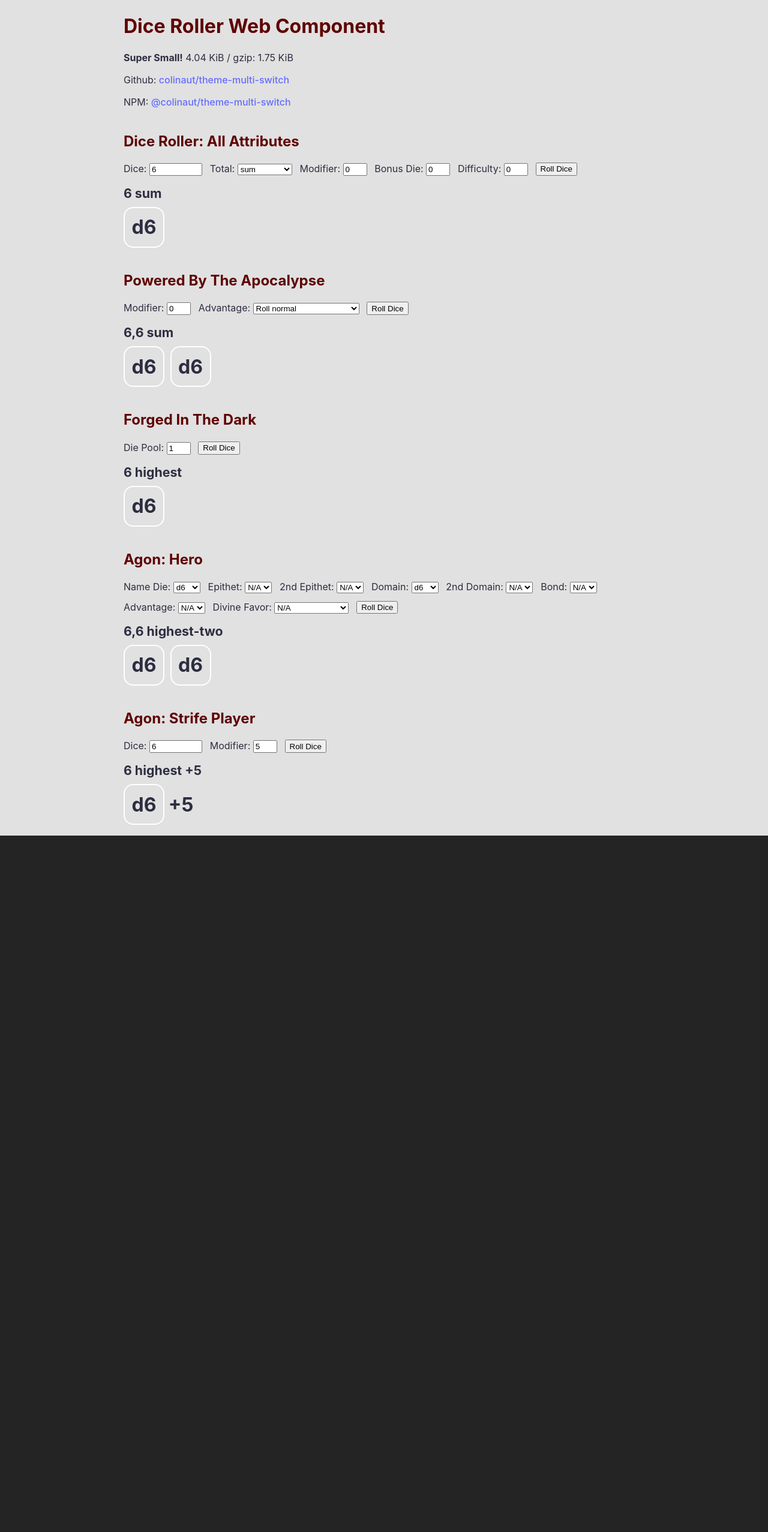
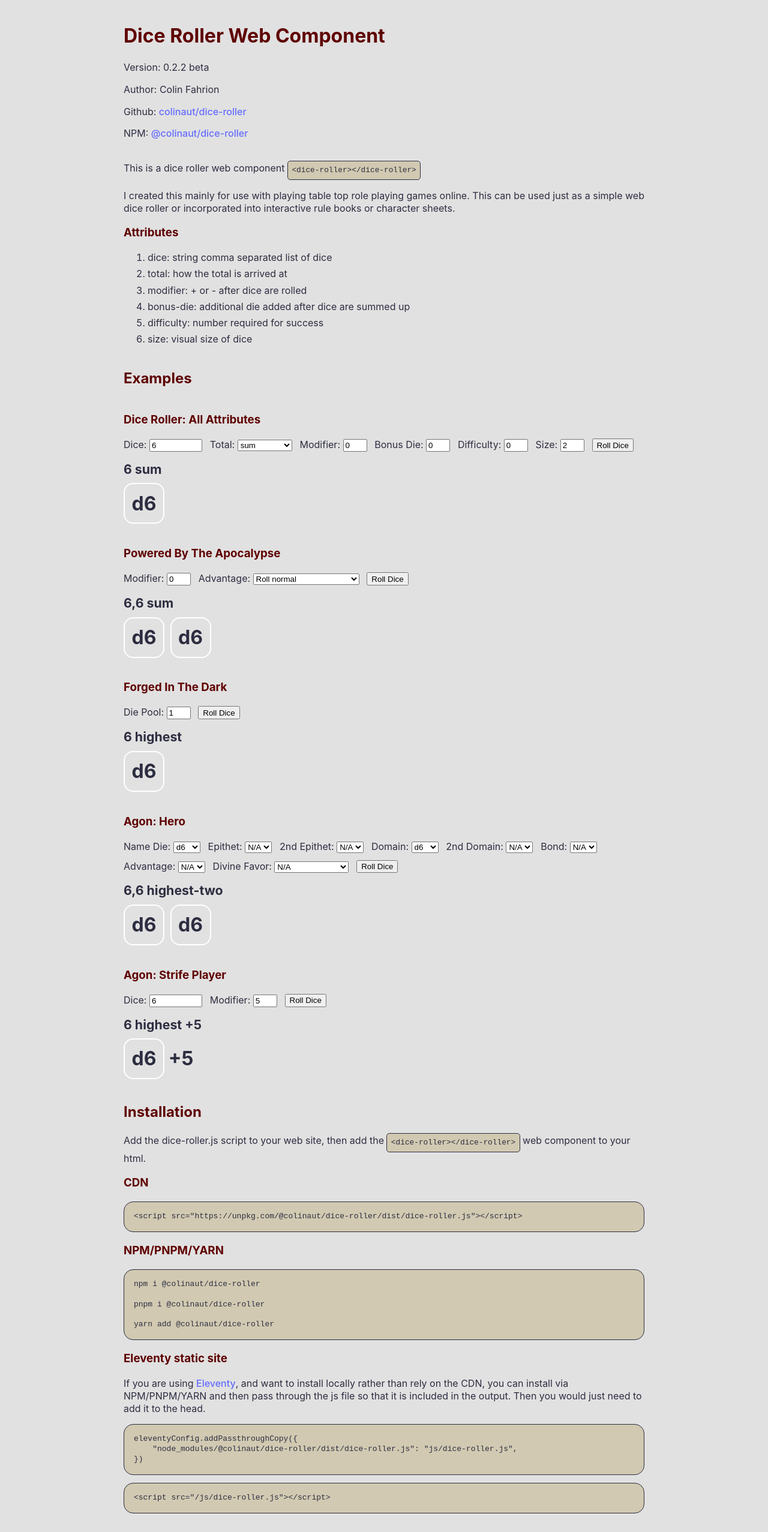
Before and after one commit to colinaut/dice-roller, a website built with Vite: page index.html in a window 1280 px wide. Shown: the whole page at 60% size. Before the commit the page ends 1393 px from the top, so only its background shows below. Built offline with nearby package versions, Linux system fonts and the light colour scheme.

Commit message:
docs: added install info and size for example

```diff
--- a/index.html
+++ b/index.html
@@ -18,6 +18,7 @@
 				diceRoller.setAttribute("modifier", form.modifier.value);
 				diceRoller.setAttribute("bonus-die", form["bonus-die"].value);
 				diceRoller.setAttribute("difficulty", form.difficulty.value);
+				diceRoller.setAttribute("size", form.size.value);
 				const dice = diceRoller.shadowRoot.querySelector(".dice");
 				dice.click();
 			}
@@ -110,13 +111,31 @@
 			<header class="content">
 				<h1>Dice Roller Web Component</h1>
 				<div>
-					<p><strong>Super Small!</strong> 4.04 KiB / gzip: 1.75 KiB</p>
-					<p>Github: <a href="https://github.com/colinaut/theme-multi-switch">colinaut/theme-multi-switch</a></p>
-					<p>NPM: <a href="https://www.npmjs.com/package/@colinaut/theme-multi-switch">@colinaut/theme-multi-switch</a></p>
+					<p>Version: 0.2.2 beta</p>
+					<p>Author: Colin Fahrion</p>
+					<p>Github: <a href="https://github.com/colinaut/dice-roller">colinaut/dice-roller</a></p>
+					<p>NPM: <a href="https://www.npmjs.com/package/@colinaut/dice-roller">@colinaut/dice-roller</a></p>
 				</div>
 			</header>
 			<section class="content">
-				<h2>Dice Roller: All Attributes</h2>
+				<p>This is a dice roller web component <code>&lt;dice-roller>&lt;/dice-roller></code></p>
+				<p>
+					I created this mainly for use with playing table top role playing games online. This can be used just as a simple web dice roller or incorporated into
+					interactive rule books or character sheets.
+				</p>
+				<h3>Attributes</h3>
+				<ol>
+					<li>dice: string comma separated list of dice</li>
+					<li>total: how the total is arrived at</li>
+					<li>modifier: + or - after dice are rolled</li>
+					<li>bonus-die: additional die added after dice are summed up</li>
+					<li>difficulty: number required for success</li>
+					<li>size: visual size of dice</li>
+				</ol>
+			</section>
+			<header><h2>Examples</h2></header>
+			<section class="content">
+				<h3>Dice Roller: All Attributes</h3>
 				<form onsubmit="roll(event)">
 					<div>
 						<label for="dice">Dice:</label>
@@ -144,12 +163,16 @@
 						<label for="difficulty">Difficulty:</label>
 						<input id="difficulty" class="w-8" type="number" name="difficulty" value="0" />
 					</div>
+					<div>
+						<label for="size">Size:</label>
+						<input id="size" class="w-8" type="number" name="size" value="2" />
+					</div>
 					<button type="submit">Roll Dice</button>
 				</form>
 				<dice-roller id="dice-roller" size="2"></dice-roller>
 			</section>
 			<section class="content">
-				<h2>Powered By The Apocalypse</h2>
+				<h3>Powered By The Apocalypse</h3>
 				<form onsubmit="rollPBTA(event)">
 					<div>
 						<label for="modifier-pbta">Modifier:</label>
@@ -170,7 +193,7 @@
 				<dice-roller id="dice-roller-pbta" size="2" dice="6,6"></dice-roller>
 			</section>
 			<section class="content">
-				<h2>Forged In The Dark</h2>
+				<h3>Forged In The Dark</h3>
 				<form onsubmit="rollFITD(event)">
 					<div>
 						<label for="die-pool">Die Pool:</label>
@@ -181,7 +204,7 @@
 				<dice-roller id="dice-roller-fitd" size="2" dice="6" total="highest"></dice-roller>
 			</section>
 			<section class="content">
-				<h2>Agon: Hero</h2>
+				<h3>Agon: Hero</h3>
 				<form onsubmit="rollAgon(event)">
 					<div>
 						<label for="name-die">Name Die:</label>
@@ -258,7 +281,7 @@
 				<dice-roller id="dice-roller-agon" size="2" dice="6,6" total="highest-two"></dice-roller>
 			</section>
 			<section class="content">
-				<h2>Agon: Strife Player</h2>
+				<h3>Agon: Strife Player</h3>
 				<form onsubmit="rollAgonStrife(event)">
 					<div>
 						<label for="strife-dice">Dice:</label>
@@ -272,6 +295,39 @@
 				</form>
 				<dice-roller id="dice-roller-agon-strife" size="2" dice="6" modifier="5" total="highest"></dice-roller>
 			</section>
+			<section class="content">
+				<h2>Installation</h2>
+				<p>Add the dice-roller.js script to your web site, then add the <code>&lt;dice-roller>&lt;/dice-roller></code> web component to your html.</p>
+				<h3 id="cdn">CDN</h3>
+				<pre>
+&lt;script src=&quot;https://unpkg.com/@colinaut/dice-roller/dist/dice-roller.js&quot;&gt;&lt;/script&gt;
+</pre
+				>
+				<h3 id="npmpnpmyarn">NPM/PNPM/YARN</h3>
+				<pre>
+npm i @colinaut/dice-roller
+
+pnpm i @colinaut/dice-roller
+
+yarn add @colinaut/dice-roller
+</pre
+				>
+				<h3 id="eleventy-static-site">Eleventy static site</h3>
+				<p>
+					If you are using <a href="https://www.11ty.dev">Eleventy</a>, and want to install locally rather than rely on the CDN, you can install via NPM/PNPM/YARN and
+					then pass through the js file so that it is included in the output. Then you would just need to add it to the head.
+				</p>
+				<pre>
+eleventyConfig.addPassthroughCopy({
+    &quot;node_modules/@colinaut/dice-roller/dist/dice-roller.js&quot;: &quot;js/dice-roller.js&quot;,
+})
+</pre
+				>
+				<pre>
+&lt;script src=&quot;/js/dice-roller.js&quot;&gt;&lt;/script&gt;
+</pre
+				>
+			</section>
 		</main>
 	</body>
 </html>
--- a/public/style.css
+++ b/public/style.css
@@ -25,7 +25,7 @@ a:hover {
 
 body {
 	margin: 0;
-	padding: 0;
+	padding: 1rem 0;
 }
 
 main {
```
Also changed, not shown: README.md.
